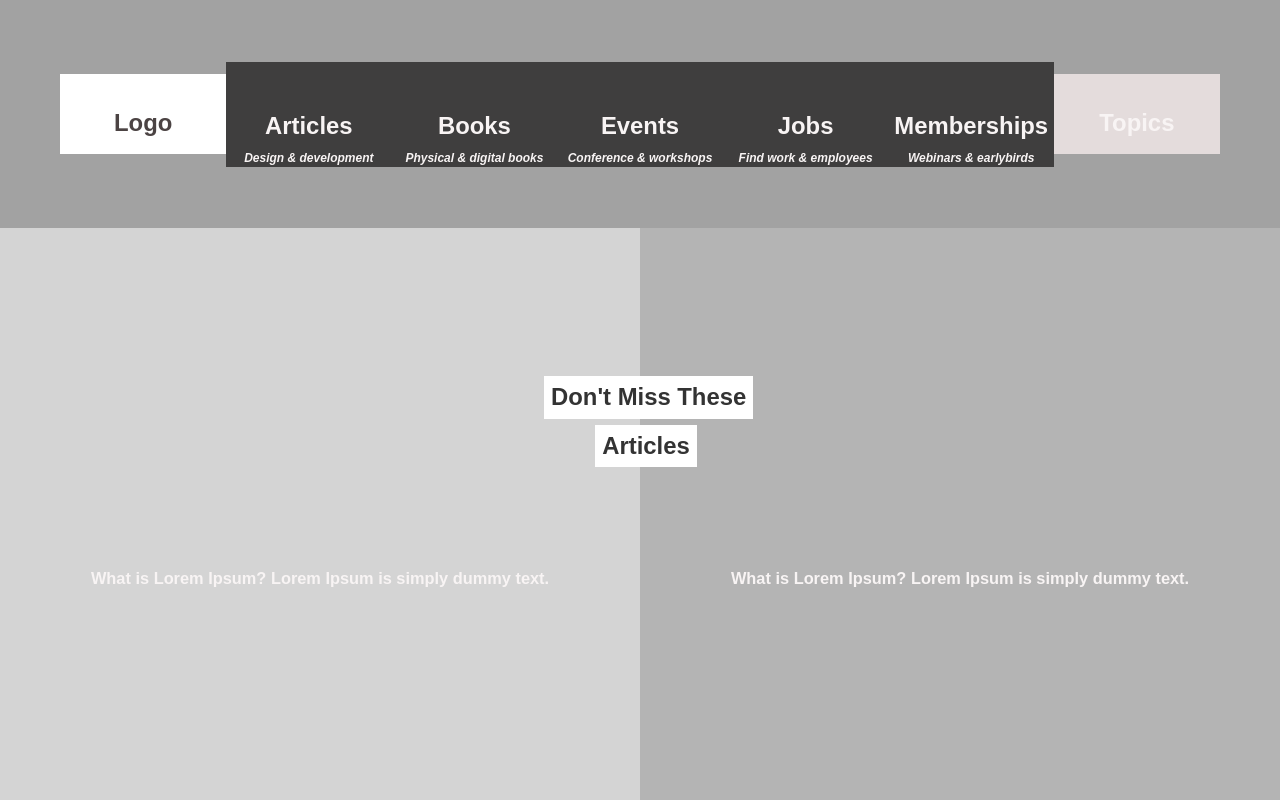
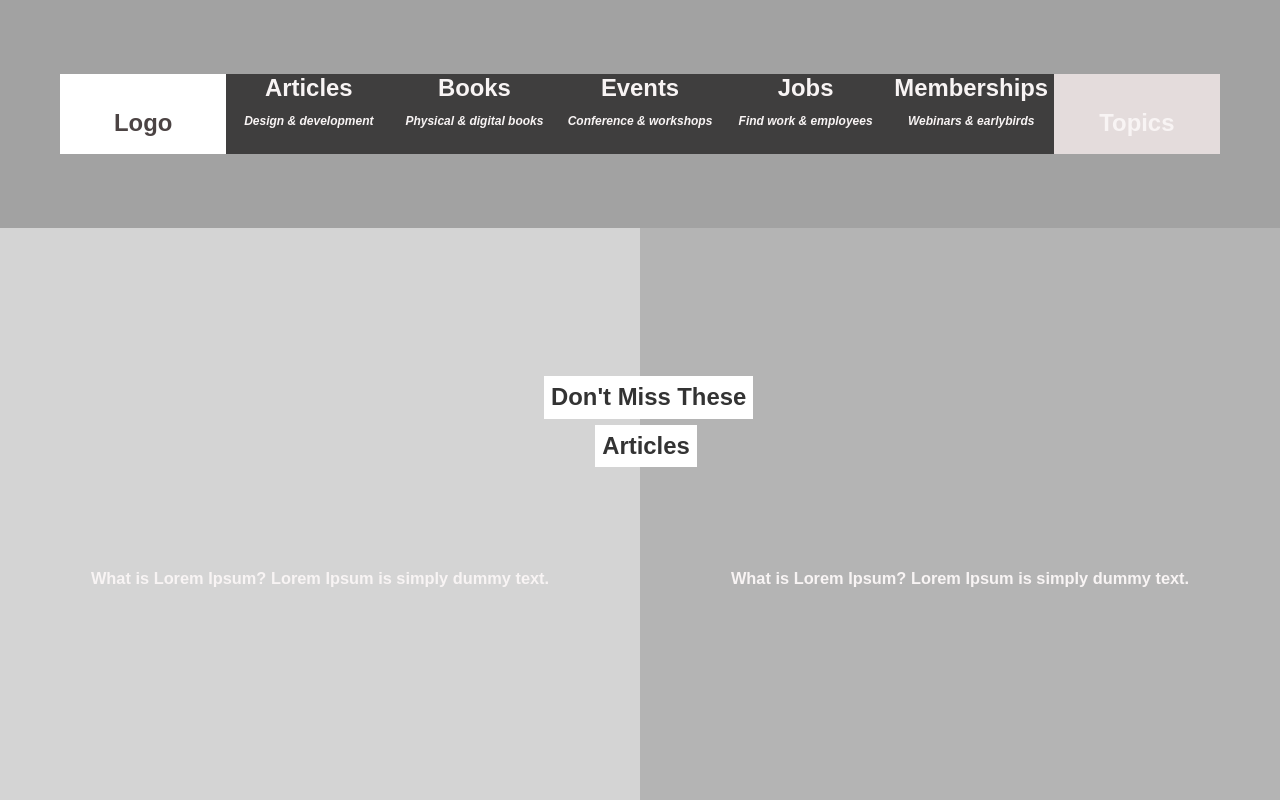
Before and after one commit to Bluette1/design-teardown, a website: page index.html in a window 1280 px wide. Shown: the top 800 px of the page. Drawn offline with Linux system fonts and the light colour scheme.

Commit message:
nav bar modifications: height and padding
- nav bar modifications: height and padding

```diff
--- a/index.css
+++ b/index.css
@@ -35,7 +35,7 @@ body {
 .nav-items {
   flex: 0 1 20%;
   background-color: rgb(63, 62, 62);
-  height: 105px;
+  height: 80px;
   align-items: center;
   font-family: Mija, sans-serif, serif;
   font-size: 23.8762px;
@@ -43,7 +43,7 @@ body {
   line-height: 28.6514px;
   color: rgb(248, 244, 244);
   text-align: center;
-  padding-top: 50px;
+  padding-bottom: -20px;
 }
 
 .logo {
```
